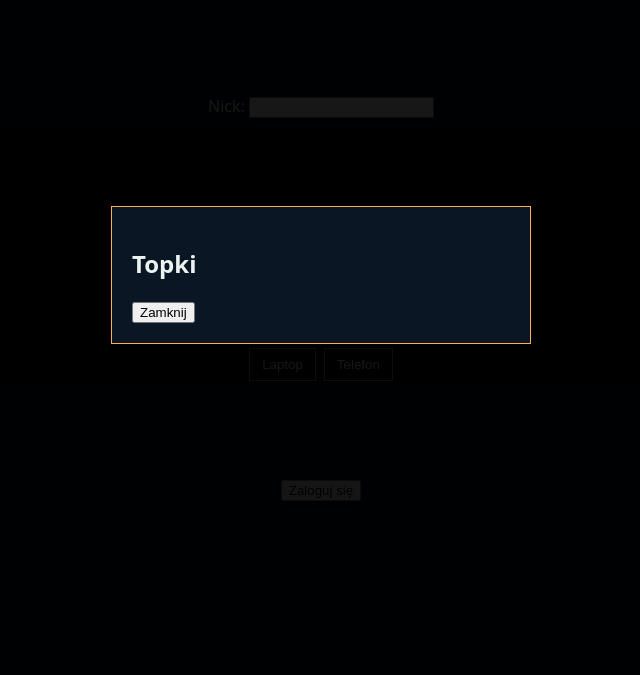
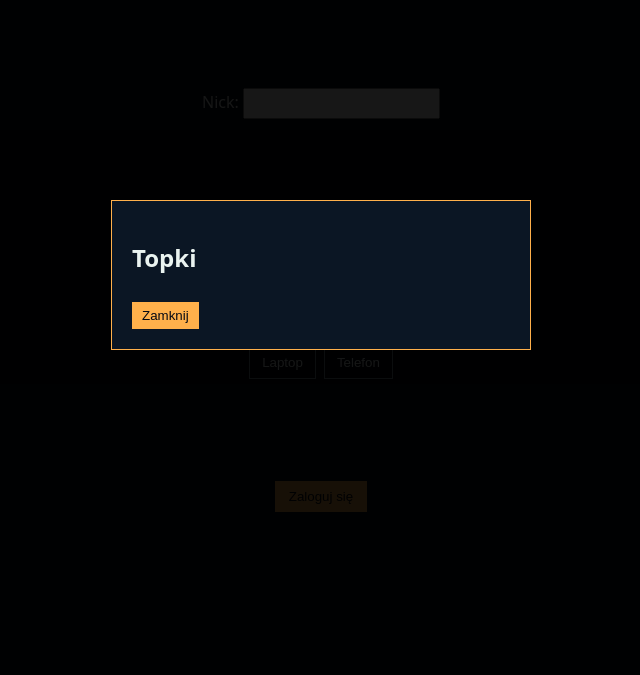
Before and after one commit to u7427503719-a11y/walka-czarodziej-w, a website: page index.html in a window 1280 px wide. Shown: the part 125-800 px from the top of the page, without its empty margins (319-959 px from the left). Drawn offline with Linux system fonts and the light colour scheme.

Commit message:
Update style.css

```diff
--- a/style.css
+++ b/style.css
@@ -38,6 +38,11 @@ html, body {
   margin: 6px 0;
 }
 
+#loginScreen input {
+  padding: 6px 8px;
+  margin-top: 4px;
+}
+
 .device-row {
   display: flex;
   gap: 8px;
@@ -55,6 +60,15 @@ html, body {
 .device-button.selected {
   border-color: var(--orange);
   color: var(--orange);
+}
+
+#loginButton {
+  margin-top: 10px;
+  padding: 8px 14px;
+  border: none;
+  background: var(--orange);
+  color: #050914;
+  cursor: pointer;
 }
 
 .error {
@@ -86,6 +100,11 @@ html, body {
   letter-spacing: .12em;
 }
 
+.hud-top {
+  display: flex;
+  gap: 20px;
+}
+
 .player-panel {
   margin-right: 20px;
 }
@@ -99,6 +118,10 @@ html, body {
   display: block;
   margin-top: 2px;
   color: var(--muted);
+}
+
+.status-panel {
+  align-self: flex-start;
 }
 
 .profile-badge {
@@ -123,6 +146,15 @@ html, body {
   border: 1px solid var(--orange);
 }
 
+.modal-window button {
+  margin-top: 8px;
+  padding: 6px 10px;
+  border: none;
+  background: var(--orange);
+  color: #050914;
+  cursor: pointer;
+}
+
 .leaderboard-tabs {
   display: flex;
   gap: 6px;
```
